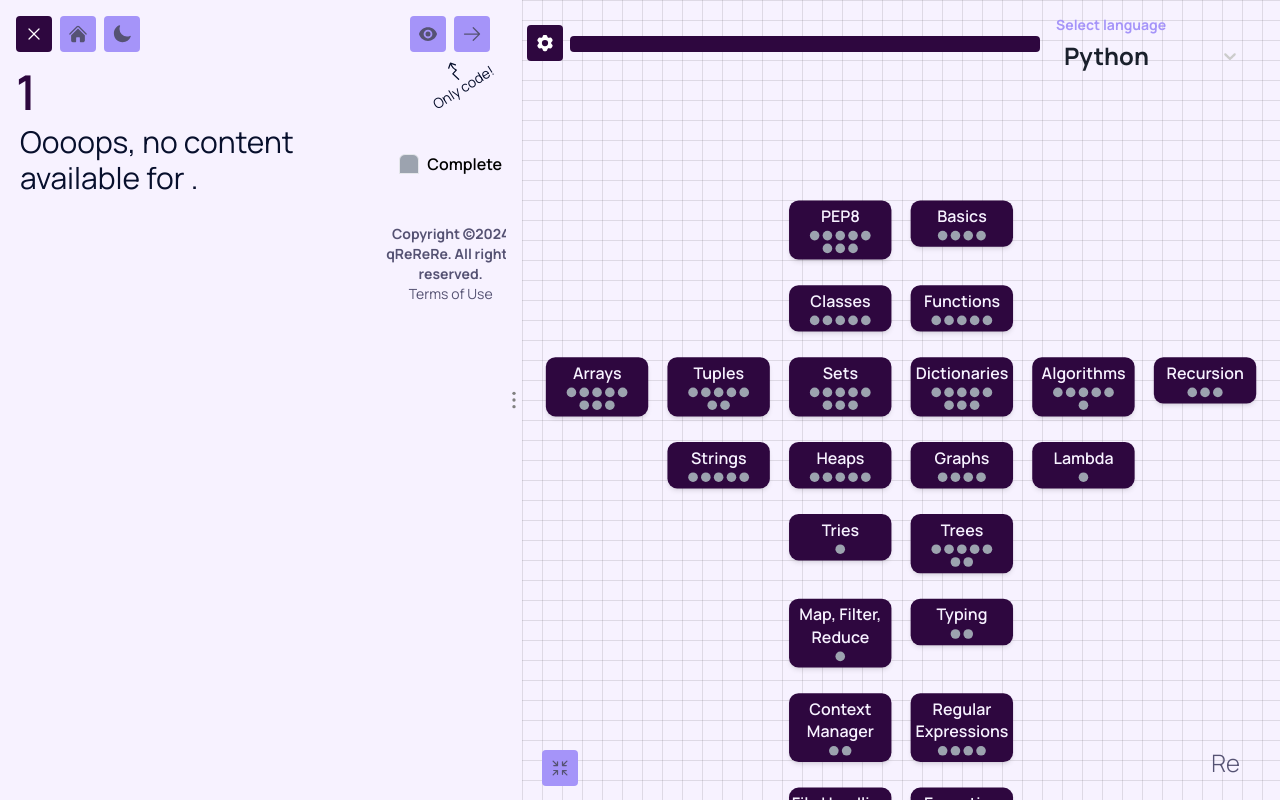
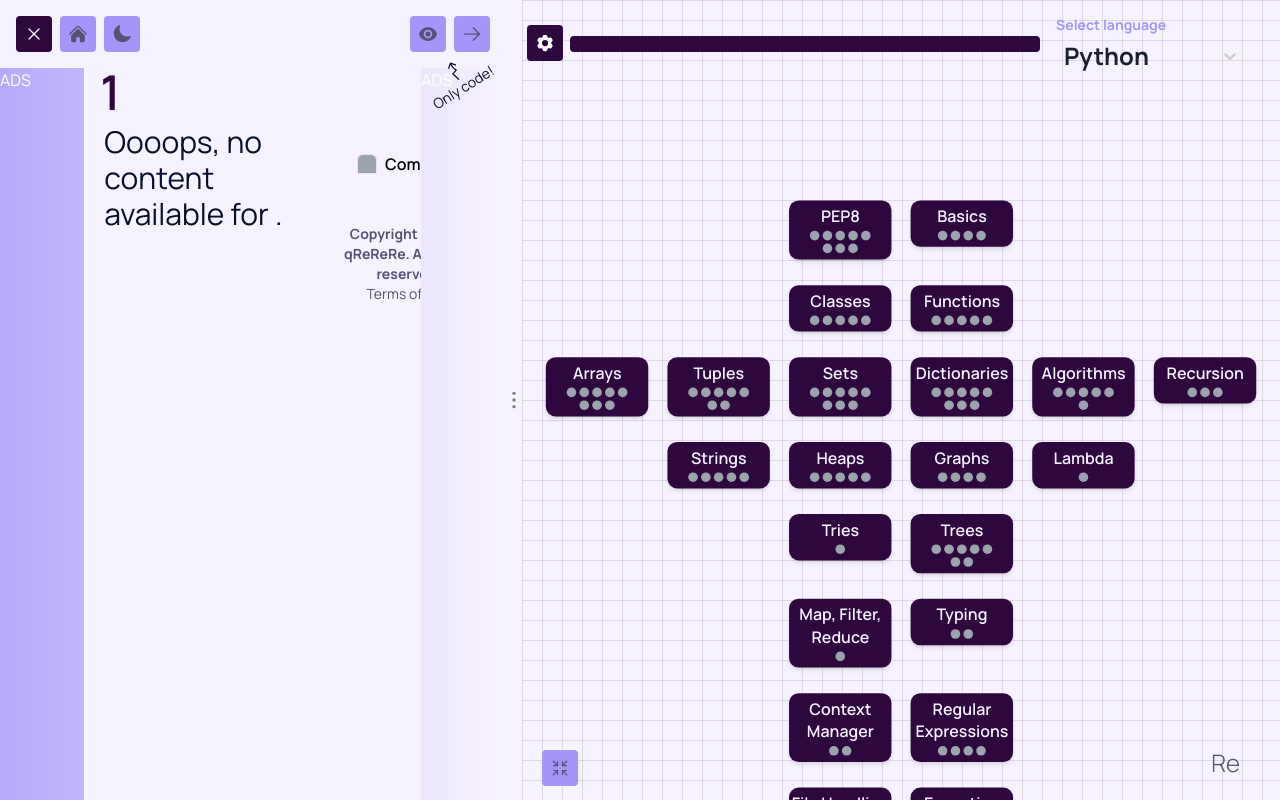
Before and after one commit to Jerrely1618/ProLamap, a Next.js app: page /content/1 in a window 1280 px wide. Built offline with nearby package versions, Linux system fonts and the light colour scheme; a web font is replaced by a local one.

Commit message:
adjusted sides of content

```diff
--- a/package.json
+++ b/package.json
@@ -12,6 +12,7 @@
     "@eslint/config-array": "^0.18.0",
     "@eslint/object-schema": "^2.1.4",
     "@heroicons/react": "^2.1.5",
+    "@vercel/speed-insights": "^1.0.14",
     "antd": "^5.21.4",
     "framer-motion": "^11.11.9",
     "glob": "^9.3.5",
--- a/src/app/components/BigContent.jsx
+++ b/src/app/components/BigContent.jsx
@@ -38,8 +38,7 @@ const BigContent = React.memo(function BigContent({
       >
         {selectedTopic}
       </h1>
-
-      <div className="overflow-y-auto grid grid-cols-4 min-w-0 w-full h-screen pb-[180px]">
+      <div className="overflow-y-auto grid grid-cols-4 h-screen pb-[180px]">
         <div className="col-span-3 px-5">
           <ContentForStep
             step={selectedStep}
--- a/src/app/components/InnerContent.jsx
+++ b/src/app/components/InnerContent.jsx
@@ -208,6 +208,9 @@ const InnerContent = React.memo(function InnerContent({
             setIsMediaOnly={setIsMediaOnly}
           />
         ) : (
+          <div className="grid grid-cols-6">
+            <div className="text-white col-span-1">ADS</div>
+            <div className="col-span-4">
               <BigContent
                 isDarkTheme={isDarkTheme}
                 selectedStep={selectedStep}
@@ -219,6 +222,9 @@ const InnerContent = React.memo(function InnerContent({
                 isCompleted={isCompleted}
                 toggleCompletion={toggleCompletion}
               />
+            </div>
+            <div className="text-white col-span-1">ADS</div>
+          </div>
         )}
       </Suspense>
     </>
--- a/src/app/components/SmallContent.jsx
+++ b/src/app/components/SmallContent.jsx
@@ -41,7 +41,11 @@ const SmallContent = React.memo(function SmallContent({
   }, [steps, selectedStep, setSelectedStep]);
 
   return (
-    <>
+    <div
+      className={`${
+        isDarkTheme ? "bg-dark-background" : "bg-light-background"
+      }`}
+    >
       <h1
         className={`${
           isDarkTheme ? "text-white" : "text-third-background"
@@ -145,7 +149,7 @@ const SmallContent = React.memo(function SmallContent({
           </div>
         </div>
       </div>
-    </>
+    </div>
   );
 });
 
--- a/src/app/layout.js
+++ b/src/app/layout.js
@@ -1,6 +1,7 @@
-import Head from 'next/head';
 import './globals.css';
 import { Gamja_Flower, Montserrat, Manrope } from "next/font/google";
+import { SpeedInsights } from '@vercel/speed-insights/next';
+
 const montserrat = Montserrat({
   subsets: ['latin'],
   display: 'swap',
@@ -51,9 +52,9 @@ export const viewport = {
 export default function RootLayout({ children }) {
   return (
     <html lang="en" className={`${montserrat.className} ${gamjaFlower.className} ${manrope.className}`}>
-
       <body className={`antialiased`}>
         {children}
+        <SpeedInsights/>
       </body>
     </html>
   );
```
Also changed, not shown: 1 other file (tests, documents, lock files or other folders). Lines whose indentation alone changed are shown as unchanged.
